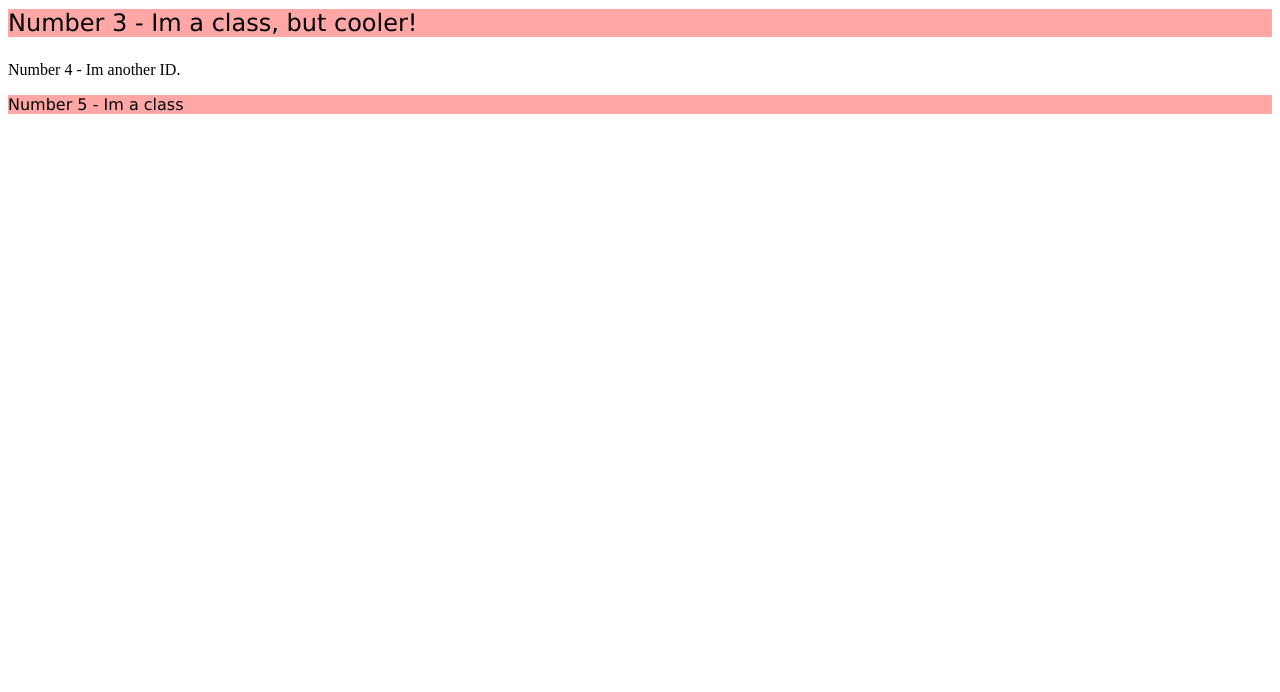
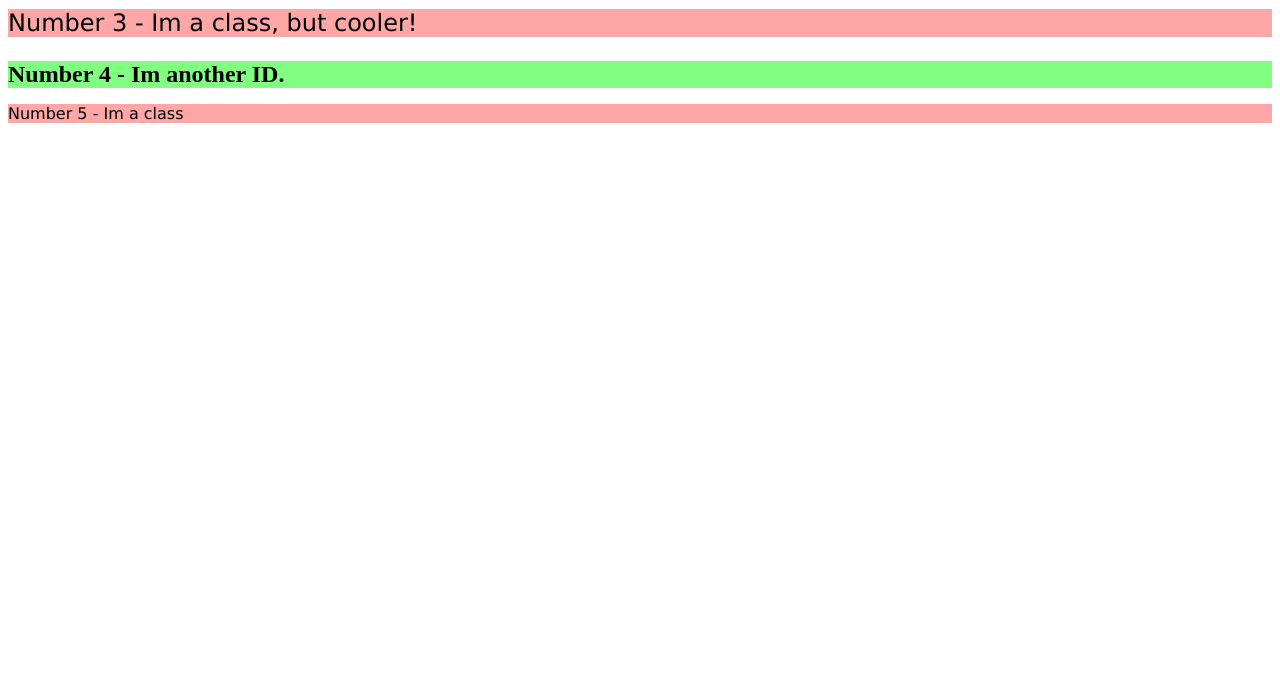
Before and after one commit to javilobby2017/cssmethods, a plain HTML site: page classidselectors.html in a window 1280 px wide. Shown: the part 108-800 px from the top of the page. Drawn offline with Linux system fonts and the light colour scheme.

Commit message:
fixed number 4-it was a id with a class

```diff
--- a/classidselectors.html
+++ b/classidselectors.html
@@ -12,6 +12,6 @@
     <p class="odd">Number 1 - Im a class!</p>
     <div id="two">Number 2 - Im one ID.</div>
     <p class="odd adjust-font-size">Number 3 - Im a class, but cooler!</p>
-    <div id="four adjust-font-size">Number 4 - Im another ID.</div>
+    <div id="four" class="adjust-font-size">Number 4 - Im another ID.</div>
     <p class="odd">Number 5 - Im a class</p>
   </body>
```
